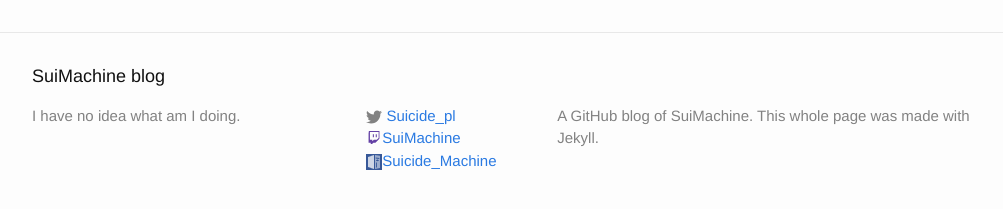
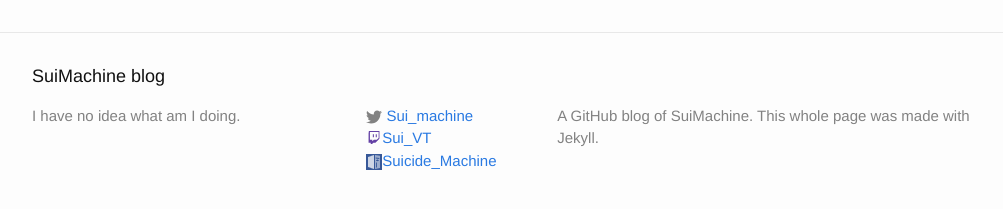
Before and after one commit to SuiMachine/SuiMachine.github.io, a Jekyll site: the page built from index.html, in a window 1280 px wide and 900 px high, scrolled down 5452 px. Shown: the part 668-877 px from the top of the window, without its empty margins (138-1141 px from the left). Built offline with Jekyll 4.4.1, drawn with Linux system fonts in a browser that asks for light colours.

Commit message:
How have I just not pushed this

```diff
--- a/_config.yml
+++ b/_config.yml
@@ -8,8 +8,8 @@ description: > # this means to ignore newlines until "baseurl:"
   This whole page was made with Jekyll.
 baseurl: "" # the subpath of your site, e.g. /blog
 url: "https://suimachine.github.io" # the base hostname & protocol for your site
-twitter_username: Suicide_pl
-twitch_username:  SuiMachine
+twitter_username: Sui_machine
+twitch_username:  Sui_VT
 pcgw_username:  Suicide_Machine
 
 # Build settings
```
